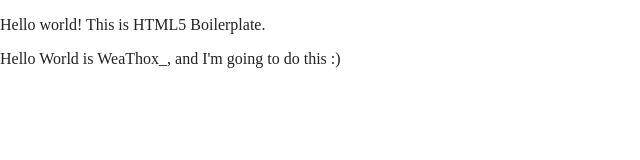
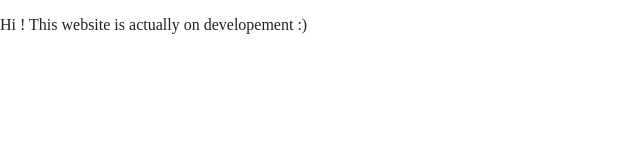
Before and after one commit to WeaThox/portfolio, a website built with Parcel: page index.html in a window 1280 px wide. Shown: the whole page, without its empty margins (0-640 px from the left). Built offline with nearby package versions, Linux system fonts and the light colour scheme.

Commit message:
fix: some test

```diff
--- a/index.html
+++ b/index.html
@@ -25,8 +25,7 @@
 <body>
 
   <!-- Add your site or application content here -->
-  <p>Hello world! This is HTML5 Boilerplate.</p>
-  <p>Hello World is WeaThox_, and I'm going to do this :)</p>
+  <p>Hi ! This website is actually on developement :)</p>
   <script src="js/vendor/modernizr-3.11.2.min.js"></script>
   <script src="js/plugins.js"></script>
   <script src="js/main.js"></script>
```
Also changed, not shown: icon.jpg (added).
